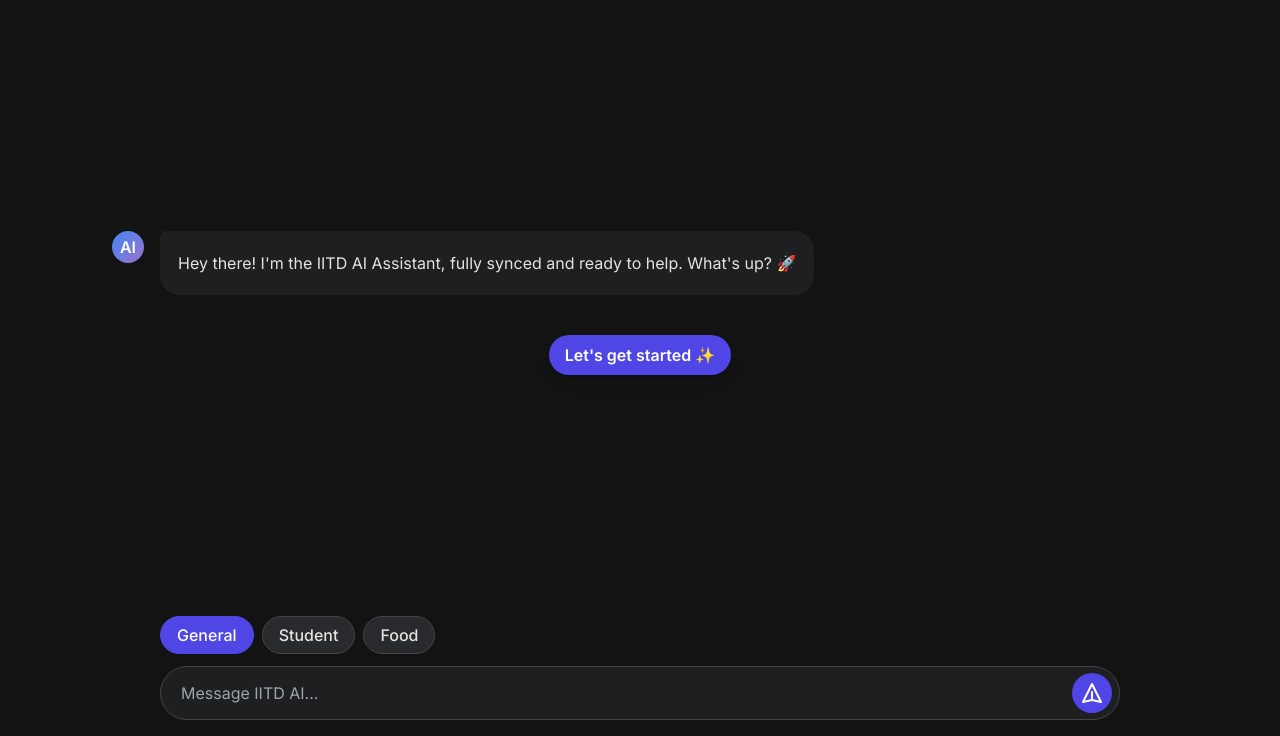
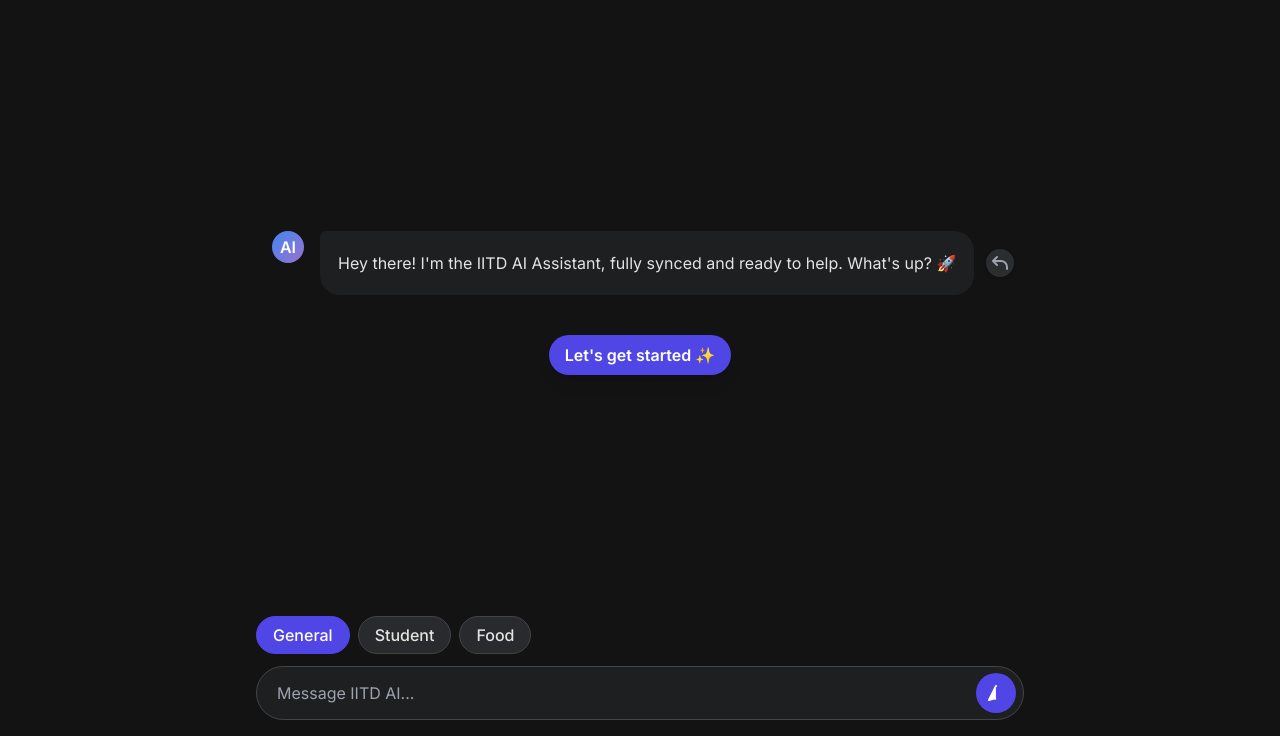
Before and after one commit to Dalla111/iit-delhi-ai, a website: page index.html in a window 1280 px wide. Shown: the part 64-800 px from the top of the page. Drawn offline with nearby package versions, Linux system fonts and the light colour scheme.

Commit message:
Update index.html

```diff
--- a/index.html
+++ b/index.html
@@ -49,7 +49,7 @@
         }
         #chat-box {
             width: 100%;
-            max-width: 68rem; /* 768px */
+            max-width: 48rem; /* 768px */
             margin: 0 auto;
             padding: 0 1rem;
         }
@@ -140,7 +140,7 @@
             padding: 0.5rem 1rem 1rem 1rem;
         }
         .footer-content {
-            max-width: 60rem;
+            max-width: 48rem;
             margin: 0 auto;
         }
 
@@ -198,14 +198,9 @@
 
         <main id="chat-container">
             <div id="chat-box" class="flex flex-col space-y-4 initial-center">
-                 <div class="chat-message-wrapper">
-                    <div class="chat-avatar avatar-ai">AI</div>
-                    <div class="chat-bubble ai">
-                        <div class="content"><p>Hey there! I'm the IITD AI Assistant, fully synced and ready to help. What's up? 🚀</p></div>
-                    </div>
-                </div>
-                <div id="start-chat-btn-container" class="flex justify-center mt-4">
-                    <button id="start-chat-btn" class="bg-indigo-600 text-white font-semibold py-2 px-4 rounded-full hover:bg-indigo-700 transition-all shadow-lg">Let's get started ✨</button>
+                 <div id="initial-loader" class="text-center py-10">
+                    <div class="spinner mx-auto border-t-indigo-500" style="width: 40px; height: 40px; border-width: 4px; border-style: solid; border-color: #333; border-top-color: #4f46e5; border-radius: 50%;"></div>
+                    <p class="mt-3 text-gray-400">Connecting to campus network... 📡</p>
                 </div>
             </div>
         </main>
@@ -226,7 +221,7 @@
                 <div class="input-wrapper flex items-center space-x-3">
                     <input type="text" id="user-input" placeholder="Message IITD AI...">
                     <button id="send-btn" class="inline-flex items-center justify-center rounded-full h-10 w-10 text-white shadow-sm transition-transform transform hover:scale-105">
-                       <svg xmlns="http://www.w3.org/2000/svg" class="h-6 w-6" fill="none" viewBox="0 0 24 24" stroke="currentColor"><path stroke-linecap="round" stroke-linejoin="round" stroke-width="2" d="M12 19l9 2-9-18-9 18 9-2zm0 0v-8" /></svg>
+                        <svg xmlns="http://www.w3.org/2000/svg" class="h-5 w-5" viewBox="0 0 20 20" fill="currentColor"><path d="M10.894 2.553a1 1 0 00-1.788 0l-7 14a1 1 0 001.169 1.409l5-1.428A1 1 0 009.894 15V4.106A1 1 0 0010.894 2.553z" /></svg>
                     </button>
                 </div>
             </div>
@@ -377,9 +372,20 @@
         }
 
         function main() {
+            const initialLoader = document.getElementById('initial-loader');
+            if (initialLoader) {
+                initialLoader.remove();
+            }
+
+            addChatMessage("Hey there! I'm the IITD AI Assistant, fully synced and ready to help. What's up? 🚀", 'ai');
+
+            const startButtonContainer = document.createElement('div');
+            startButtonContainer.id = 'start-chat-btn-container';
+            startButtonContainer.className = 'flex justify-center mt-4';
+            startButtonContainer.innerHTML = `<button id="start-chat-btn" class="bg-indigo-600 text-white font-semibold py-2 px-4 rounded-full hover:bg-indigo-700 transition-all shadow-lg">Let's get started ✨</button>`;
+            chatBox.appendChild(startButtonContainer);
+
             const startButton = document.getElementById('start-chat-btn');
-            const startButtonContainer = document.getElementById('start-chat-btn-container');
-
             if (startButton) {
                 startButton.addEventListener('click', () => {
                     if (chatBox.classList.contains('initial-center')) {
```
